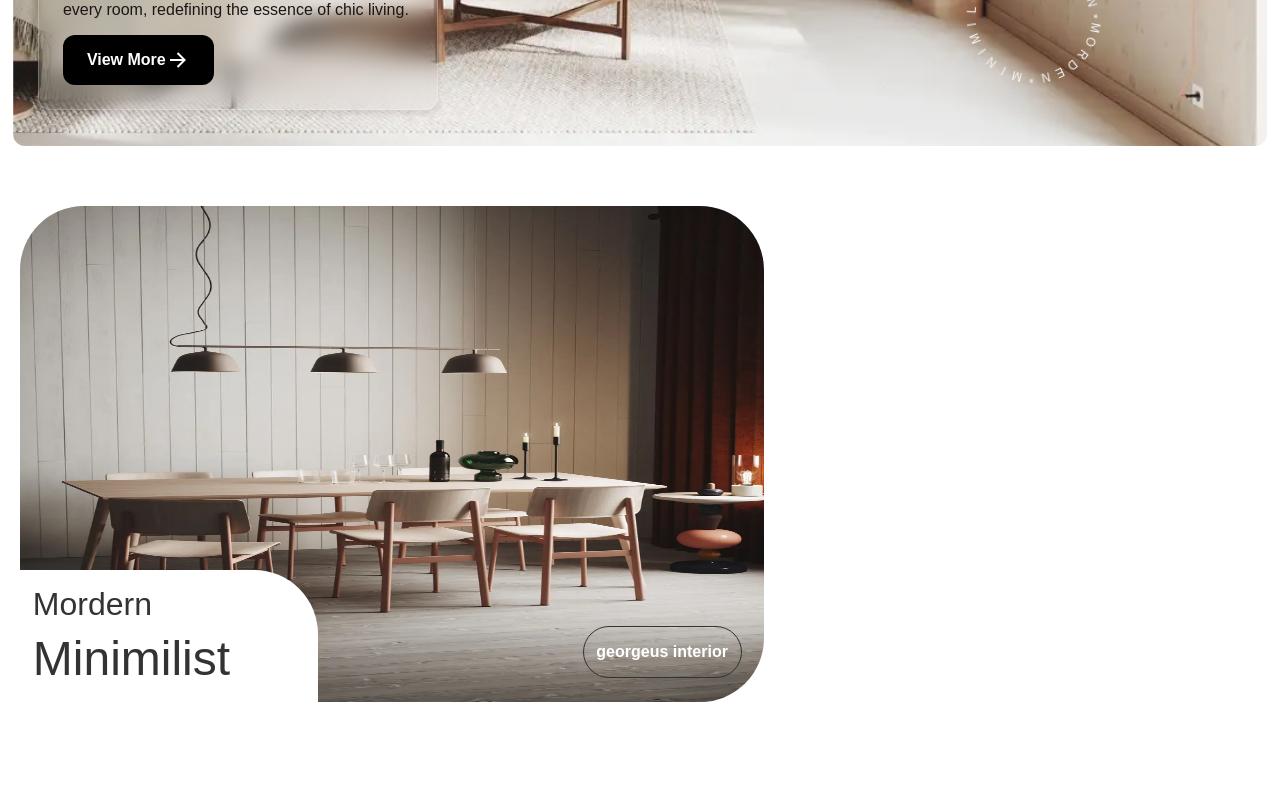
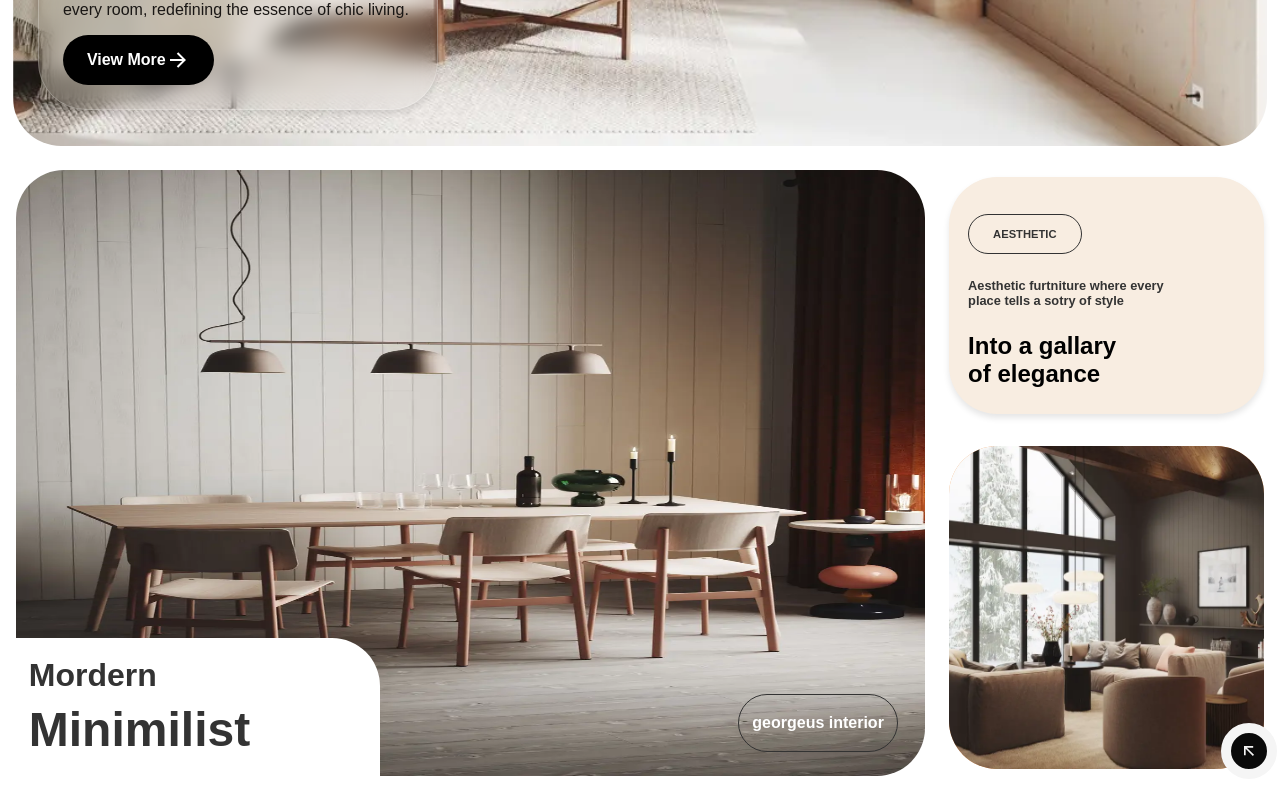
Before and after one commit to Premkmaurya/interior-website, a React (Vite) app: page / in a window 1280 px wide. Shown: the part 645-1445 px from the top of the page. Before the commit the page ends 1407 px from the top, so only its background shows below. Built offline with nearby package versions, Linux system fonts and the light colour scheme.

Commit message:
Refactor code structure for improved readability and maintainability

```diff
--- a/src/components/home/about__section/AboutSection.jsx
+++ b/src/components/home/about__section/AboutSection.jsx
@@ -1,10 +1,12 @@
 import React from "react";
 import "./AboutSection.scss";
+
+import { RiArrowLeftUpLine } from "@remixicon/react";
 
 const AboutSection = () => {
   return (
     <div className="about__section">
-      <div className="about__image_wrapper">
+      <div className="about__image_left_wrapper">
         <img src="/img/image-2.jpg" alt="" />
         <div className="about__image_overlay">
           <div className="highlighted_text">
@@ -18,6 +20,24 @@ const AboutSection = () => {
           </div>
         </div>
       </div>
+      <div className="about__text_right_wrapper">
+        <div className="about__text_right_content">
+          <button className="about__text_right_button">Aesthetic</button>
+          <div className="about__text_right_heading">
+            Aesthetic furtniture where every <br />
+            place tells a sotry of style
+          </div>
+          <div className="about__text_right_paragraph">
+            Into a gallary <br /> of elegance
+          </div>
+        </div>
+        <div className="about__text_right_bottom">
+          <img src="/img/image-3.jpg" alt="About Section Bottom Image" />
+          <div className="link">
+            <RiArrowLeftUpLine />
+          </div>
+        </div>
+      </div>
     </div>
   );
 };
--- a/src/components/home/about__section/AboutSection.scss
+++ b/src/components/home/about__section/AboutSection.scss
@@ -1,24 +1,27 @@
 .about__section {
   width: 100%;
-  padding: 60px 20px;
+  padding: var(--spacing-large) var(--spacing-medium);
   font-family: var(--font-family);
+  display: flex;
+  justify-content: space-between;
+  align-items: center;
+  gap: var(--spacing-large);
 
-  .about__image_wrapper {
-    width: 60%;
-    height: 100%;
+  .about__image_left_wrapper {
+    width: 75%;
     position: relative;
     img {
       width: 100%;
       aspect-ratio: 3/2;
       display: block;
-      border-radius: 5vw;
+      border-radius: var(--border-radius-lg);
     }
     .about__image_overlay {
       position: absolute;
       width: 100%;
-      bottom:0;
+      bottom: 0;
       height: 30vh;
-      border-radius: 5vw;
+      border-radius: var(--border-radius-xl);
       .highlighted_text {
         position: absolute;
         bottom: 10%;
@@ -26,12 +29,12 @@
         button {
           background: none;
           border: 1px solid var(--color-primary);
-          padding: 1rem 0.8rem;
-          font-size: 1rem;
+          padding: var(--padding-md) var(--padding-sm);
+          font-size: var(--font-size);
           font-weight: bold;
           color: #fff;
           cursor: pointer;
-          border-radius: 5vw;
+          border-radius: var(--border-radius-lg);
         }
       }
       .about__image_overlay_content {
@@ -41,13 +44,14 @@
         width: 40%;
         background-color: #fff;
         color: var(--color-primary);
-        border-top-right-radius: 5vw;
+        border-top-right-radius: var(--border-radius-lg);
         .about__image_overlay_text {
           display: flex;
           flex-direction: column;
-          gap: 0.5rem;
+          font-weight: 700;
+          gap: var(--spacing-small);
           font-size: 2rem;
-          padding: 1rem 0.8rem;
+          padding: var(--padding-md) var(--padding-sm);
           width: 60%;
           .second_text {
             font-size: 3rem;
@@ -56,4 +60,82 @@
       }
     }
   }
+  .about__text_right_wrapper {
+    width: 26%;
+    height: 74vh;
+    display: flex;
+    flex-direction: column;
+    justify-content: center;
+    gap: 2rem;
+    .about__text_right_content {
+      width: 100%;
+      height: 40%;
+      border-radius: var(--border-radius-lg);
+      background-color: #f8ede1; /* Light beige background */
+      padding-block: var(--padding-xl);
+      padding-inline: var(--padding-md);
+      display: flex;
+      flex-direction: column;
+      justify-content: center;
+      align-items: flex-start;
+      gap: var(--spacing-large);
+      box-shadow: 0 4px 6px rgba(0, 0, 0, 0.1);
+
+      .about__text_right_button {
+        border: 1px solid var(--color-primary);
+        background: none;
+        outline: none;
+        padding: var(--padding-sm) var(--padding-lg);
+        font-size: 0.7rem;
+        border-radius: var(--border-radius-lg);
+        color: var(--color-primary);
+        font-weight: bold;
+        text-transform: uppercase;
+        cursor: pointer;
+        margin-top: 0.7rem;
+      }
+
+      .about__text_right_heading {
+        font-size: 0.8rem;
+        font-weight: 700;
+        color: var(--color-primary);
+      }
+
+      .about__text_right_paragraph {
+        font-size: 1.5rem;
+        font-weight: 600;
+      }
+    }
+    .about__text_right_bottom {
+      position: relative;
+      width: 100%;
+      height: 65%;
+      border-radius: var(--border-radius-lg);
+      background-color: var(--color-accent);
+      img {
+        width: 100%;
+        height: 100%;
+        object-fit: cover;
+        border-radius: var(--border-radius-lg);
+      }
+      .link {
+        position: absolute;
+        bottom: -3%;
+        right: -4%;
+        background-color: rgb(10, 10, 10);
+        border-radius: 50%;
+        padding: 8px;
+        display: flex;
+        justify-content: center;
+        align-items: center;
+        cursor: pointer;
+        border: 10px solid whitesmoke;
+        svg {
+          width: 20px;
+          height: 20px;
+          color: whitesmoke;
+        }
+      }
+    }
+  }
 }
--- a/src/components/home/hero__section/HeroSection.jsx
+++ b/src/components/home/hero__section/HeroSection.jsx
@@ -21,14 +21,14 @@ const HeroSection = () => {
             View More <RiArrowRightLine />
           </button>
         </div>
-        <div className="hero__circular-text">
+        {/* <div className="hero__circular-text">
           <CircularText
             text="MORDEN*MINIMILISTIC*MORDEN*"
             onHover="speedUp"
             spinDuration={20}
             className="custom-class"
           />
-        </div>
+        </div> */}
       </div>
     </section>
   );
--- a/src/index.css
+++ b/src/index.css
@@ -6,17 +6,19 @@
 
 :root{
   --font-family: 'Arial', sans-serif;
-  --font-size: 16px;
+  --font-size: 1rem;
   --color-primary: #333;
   --color-secondary: #666;
   --color-accent: #f4a261;
-  --spacing-small: 8px;
-  --spacing-medium: 16px;
-  --spacing-large: 24px;
-  --border-radius-sm: 4px;
-  --border-radius-md: 8px;
-  --border-radius-lg: 12px;
-  --padding-sm: 10px;
-  --padding-md: 20px;
-  --padding-lg: 30px;
+  --spacing-small: 0.5rem;
+  --spacing-medium: 1rem;
+  --spacing-large: 1.5rem;
+  --border-radius-sm: 1rem;
+  --border-radius-md: 2rem;
+  --border-radius-lg: 3rem;
+  --border-radius-xl: 4rem;
+  --padding-sm: 0.8rem;
+  --padding-md: 1.2rem;
+  --padding-lg: 1.5rem;
+  --padding-xl: 2rem;
 }
--- a/src/main.jsx
+++ b/src/main.jsx
@@ -1,4 +1,3 @@
-import { StrictMode } from "react";
 import { createRoot } from "react-dom/client";
 import "./index.css";
 import App from "./App.jsx";
@@ -7,8 +6,6 @@ import 'remixicon/fonts/remixicon.css'
 
 createRoot(document.getElementById("root")).render(
   <BrowserRouter>
-    <StrictMode>
-      <App />
-    </StrictMode>
+    <App />
   </BrowserRouter>,
 );
```
Also changed, not shown: public/img/image-3.jpg (added).
